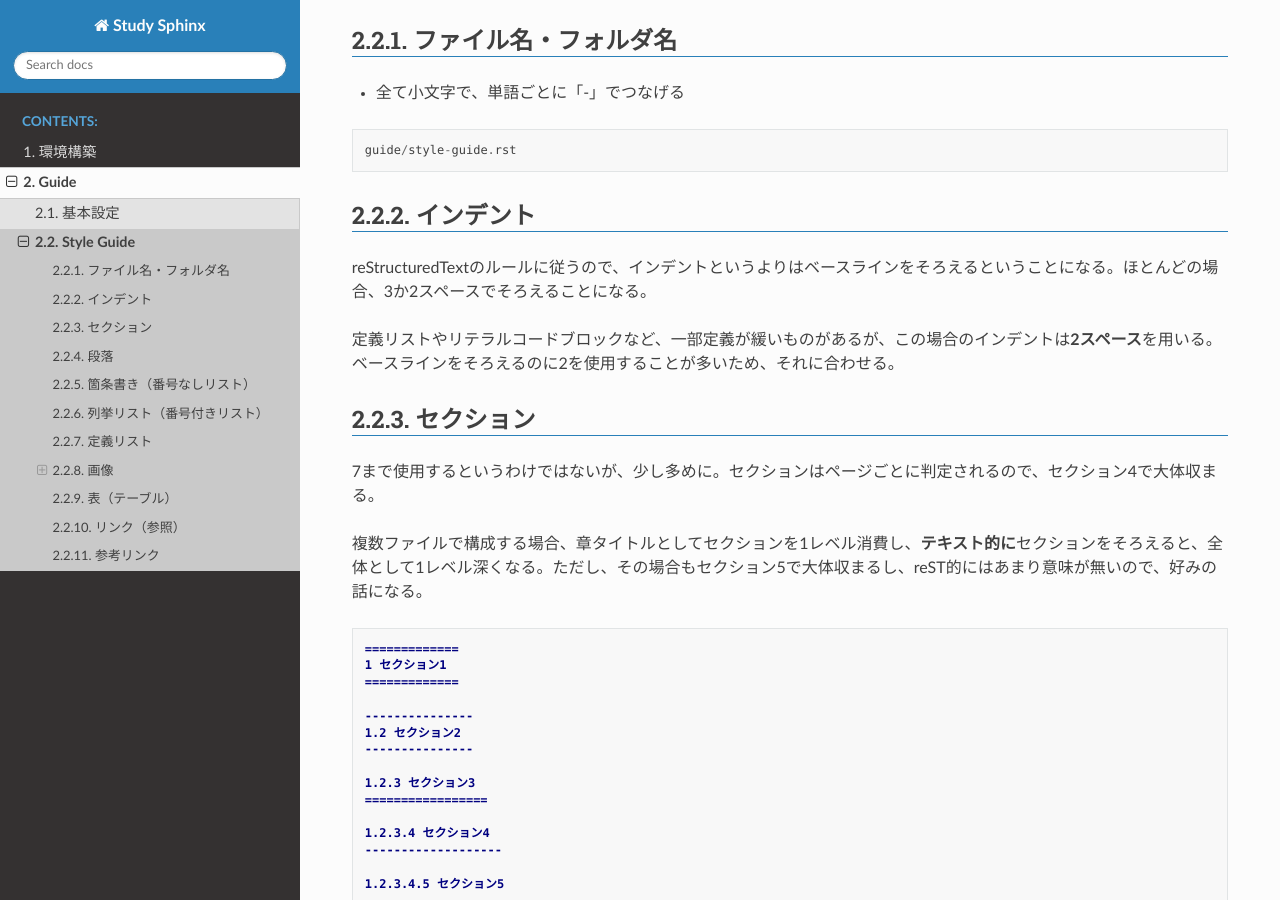
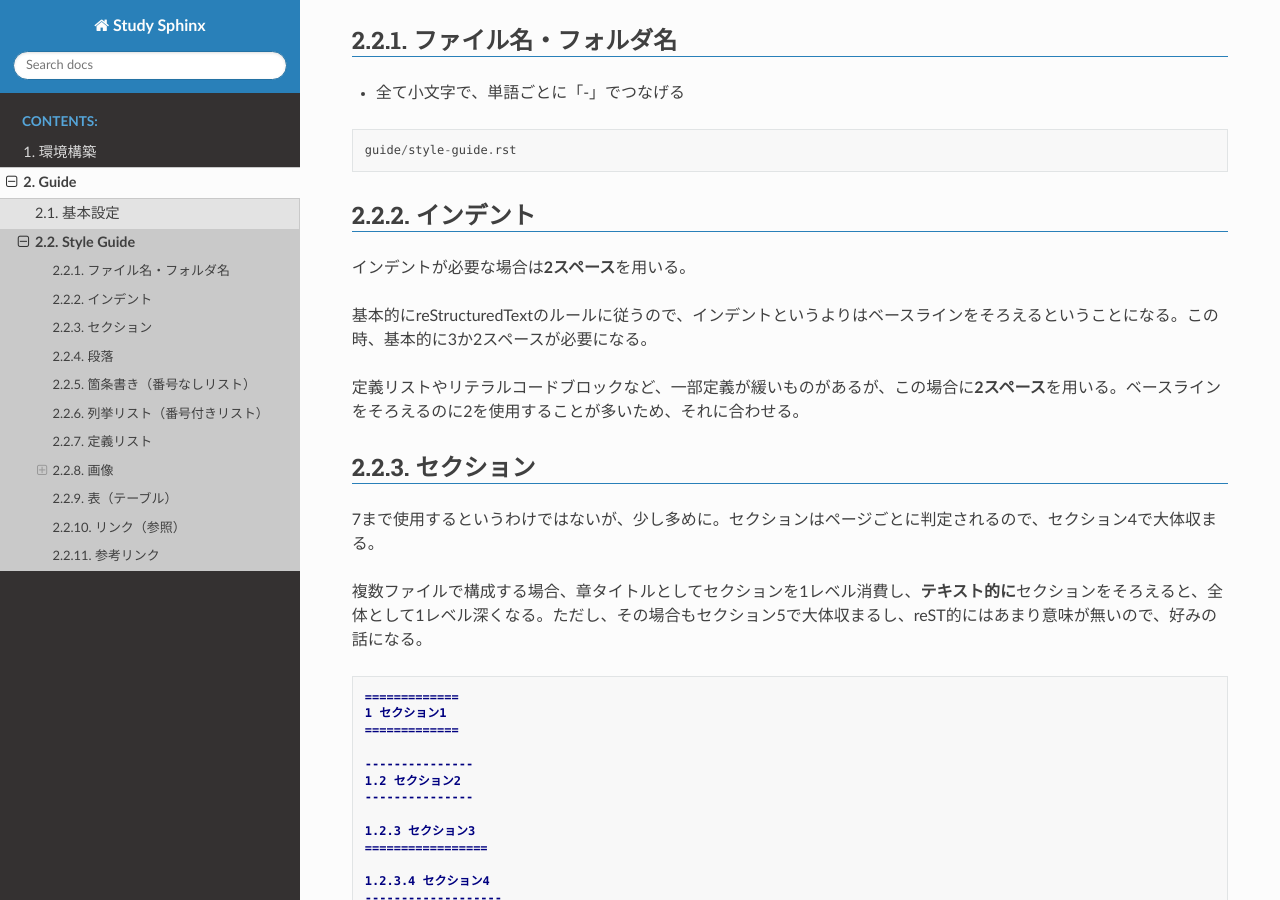
Before and after one commit to kkAyataka/study-sphinx, a Sphinx documentation site: the page built from doc/guide/style-guide.rst, in a window 1280 px wide and 900 px high, scrolled down 452 px. Built offline with Sphinx 7.4.7 and the Read the Docs theme 2.0.0, drawn with Linux system fonts in a browser that asks for light colours.

Commit message:
Rewrite about indent

```diff
--- a/doc/guide/style-guide.rst
+++ b/doc/guide/style-guide.rst
@@ -19,11 +19,12 @@ Style Guide
 インデント
 ================================================================================
 
-reStructuredTextのルールに従うので、インデントというよりはベースラインをそろえるということになる。
-ほとんどの場合、3か2スペースでそろえることになる。
+インデントが必要な場合は **2スペース** を用いる。
 
-定義リストやリテラルコードブロックなど、一部定義が緩いものがあるが、
-この場合のインデントは **2スペース** を用いる。
+基本的にreStructuredTextのルールに従うので、インデントというよりはベースラインをそろえるということになる。
+この時、基本的に3か2スペースが必要になる。
+
+定義リストやリテラルコードブロックなど、一部定義が緩いものがあるが、この場合に **2スペース** を用いる。
 ベースラインをそろえるのに2を使用することが多いため、それに合わせる。
 
 
```
